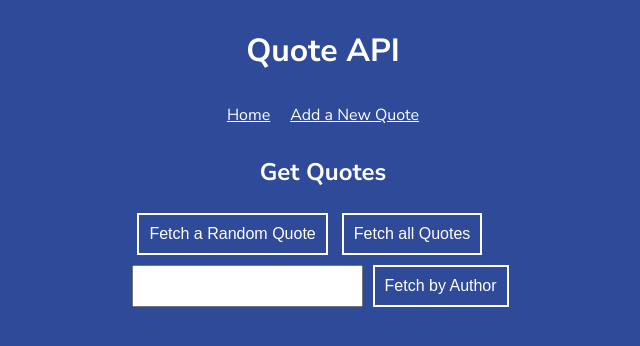
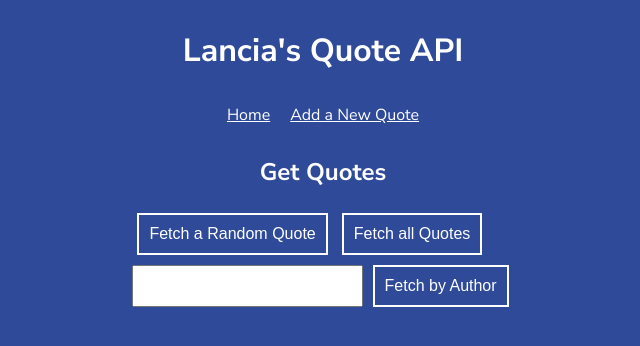
Before and after one commit to djlancia/quote-api, a website: page public/index.html in a window 1280 px wide. Shown: the whole page, without its empty margins (317-957 px from the left). Drawn offline with Linux system fonts and the light colour scheme.

Commit message:
Added to my homepage

```diff
--- a/public/index.html
+++ b/public/index.html
@@ -8,7 +8,7 @@
   <link rel="icon" type="image/x-icon" href="favicon.ico">
 </head>
 <body>
-  <h1>Quote API</h1>
+  <h1>Lancia's Quote API</h1>
   <nav>
     <a href="index.html">Home</a>
     <a href="add-quote.html">Add a New Quote</a>
```
